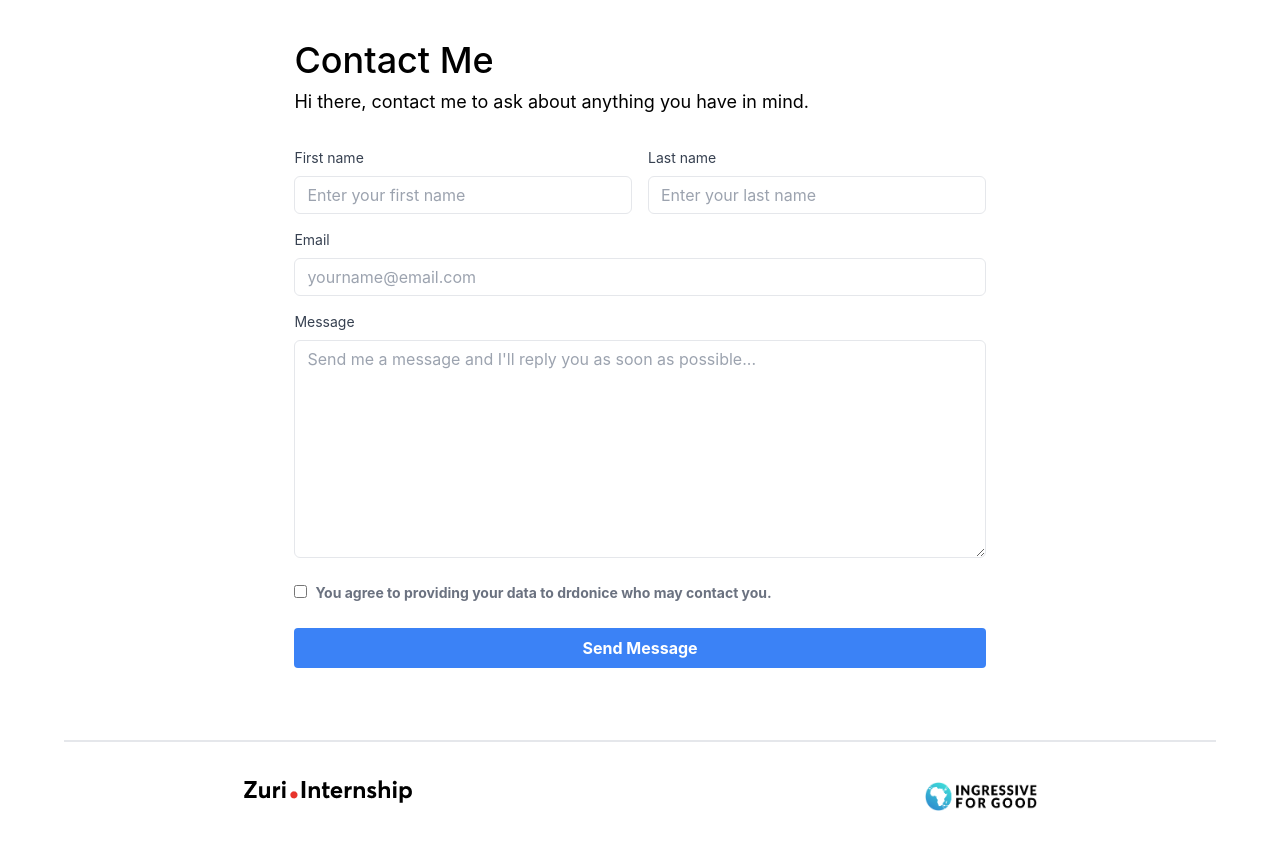
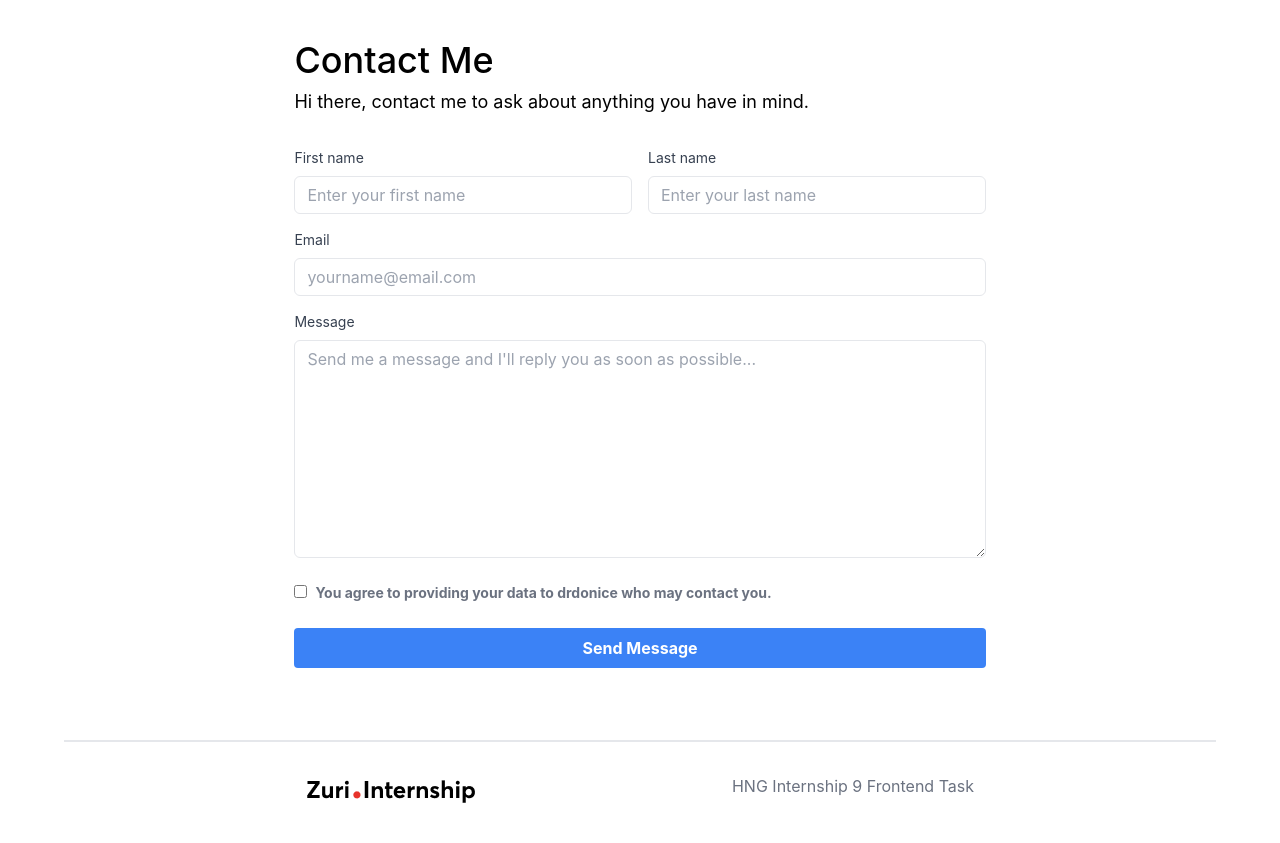
Before and after one commit to AkpokigheMarvellous/Hng9-Projects, a React (Create React App) app: page /contact in a window 1280 px wide. Built offline with nearby package versions, Linux system fonts and the light colour scheme.

Commit message:
Contents - Added

```diff
--- a/public/index.html
+++ b/public/index.html
@@ -24,7 +24,7 @@
       work correctly both with client-side routing and a non-root public URL.
       Learn how to configure a non-root public URL by running `npm run build`.
     -->
-    <title>React App</title>
+    <title>HNG9-Marvellous</title>
   </head>
   <body>
     <noscript>You need to enable JavaScript to run this app.</noscript>
--- a/src/components/Footer.jsx
+++ b/src/components/Footer.jsx
@@ -10,13 +10,9 @@ const Footer = () => {
       <div className="mb-8 w-full text-left md:flex md:space-x-64 md:justify-center md:align-middle">
         <img src={Zuri} alt="zuri" className="w-30 border-sky-500 mb-2" />
         <span className="text-gray-500 mb-2">
+          HNG Internship 9 Frontend Task
+        </span>
 
-        </span>
-        <img
-          src={Ingresive}
-          alt="IG4"
-          className="w-28 border-sky-500 mt-2 md:w-28"
-        />
       </div>
     </footer>
   );
```
